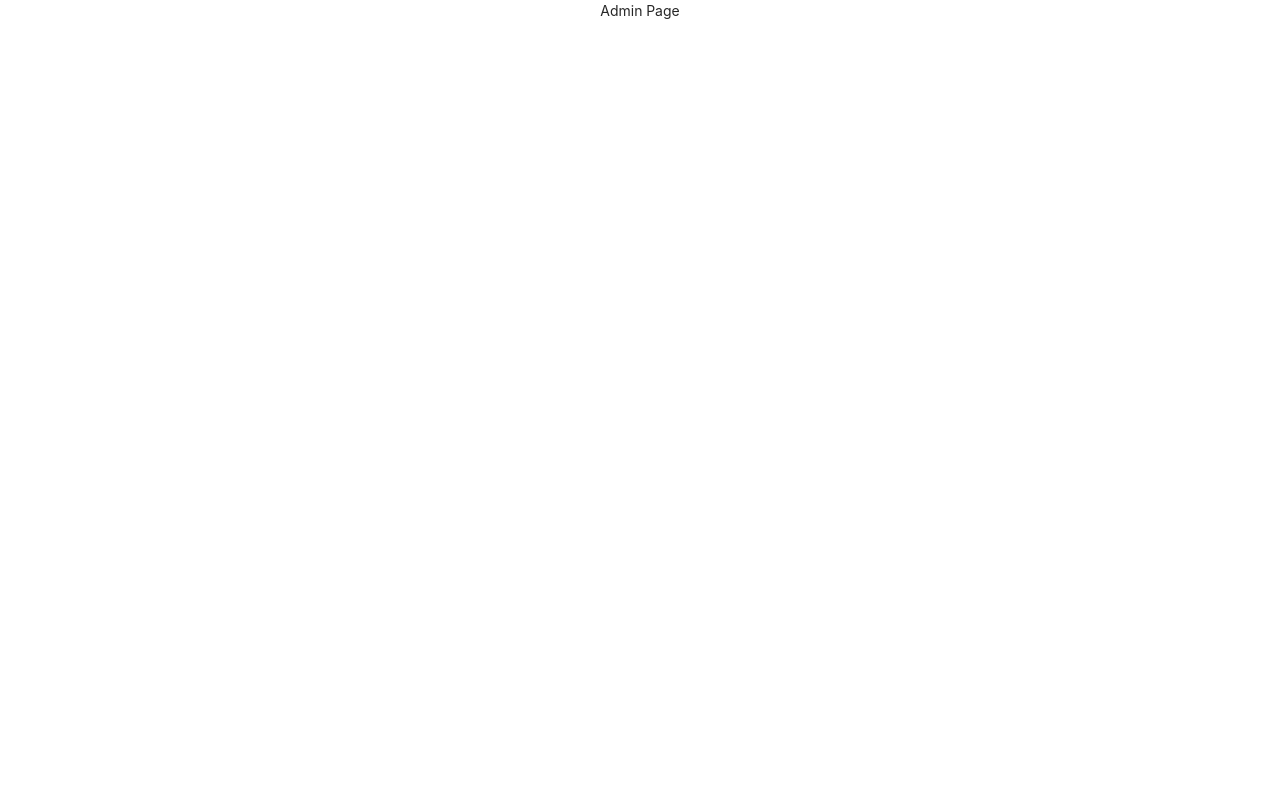
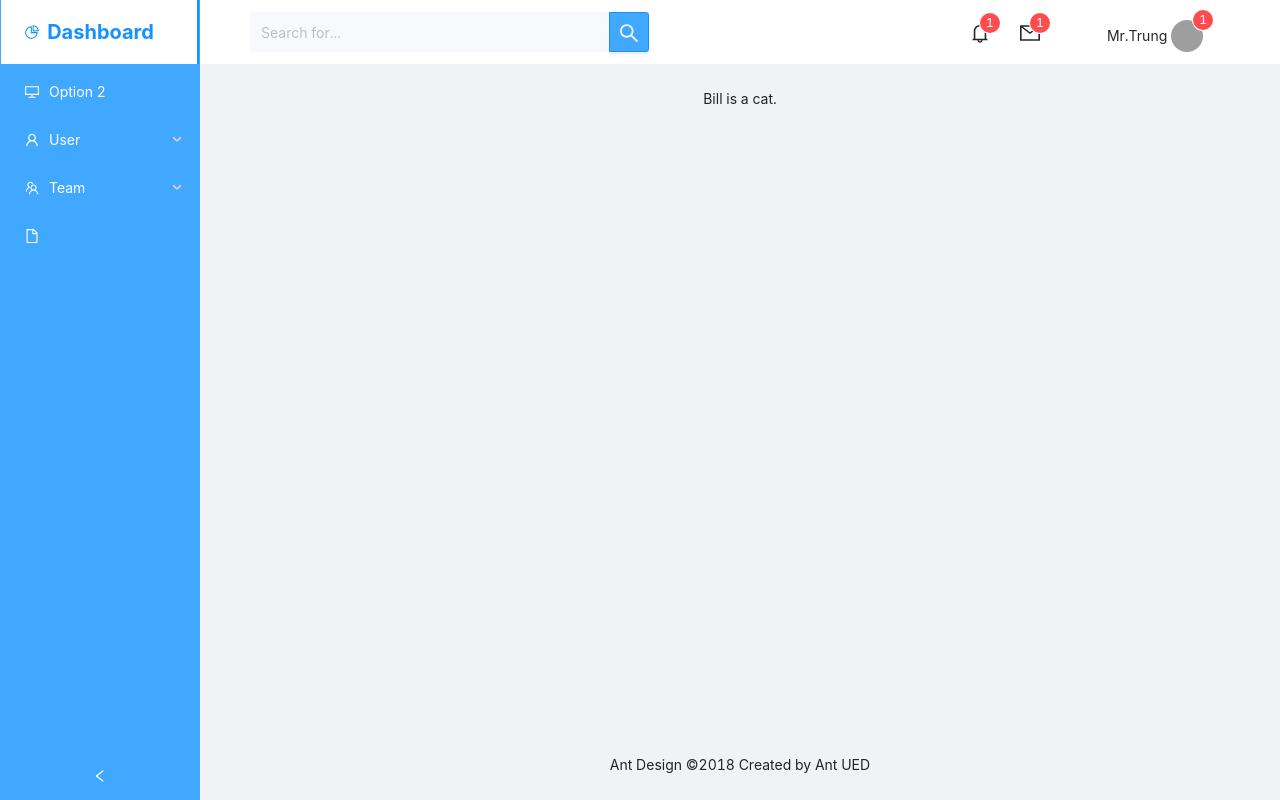
Before and after one commit to papercoding/react-web-admin-store-management, a React (Create React App) app: page / in a window 1280 px wide. Built offline with nearby package versions, Linux system fonts and the light colour scheme; grey boxes are pictures that could not be loaded.

Commit message:
[HG-8]: Add sidebar components, header layout and edit css

```diff
--- /dev/null
+++ b/src/pages/admin/AdminPage.scss
@@ -0,0 +1,140 @@
+@import '../../styles/_mixin';
+@import '../../styles/_variables';
+
+.layout-page {
+    min-height: 100vh;
+
+    .sidebar {
+        @include background-theme();
+        overflow: auto;
+        border-right: 1px solid $blue;
+
+        .sidebar-menu {
+            @include background-theme();
+            color: $white;
+            margin-left: 1px;
+
+            .admin {
+                height: 64px;
+                margin-top: 0;
+                font-size: 20px;
+                font-weight: bold;
+                position: relative;
+
+                .title-admin {
+                    position: absolute;
+                    top: 50%;
+                    left: 50%;
+                    transform: translate(-50%, -50%);
+                }
+
+                .anticon-pie-chart {
+                    position: absolute;
+                    top: 50%;
+                    transform: translateY(-50%);
+                }
+            }
+        }
+    }
+
+    .site-layout {
+        .site-layout-background {
+            background-color: $white;
+            display: flex;
+            justify-content: space-between;
+
+
+            .site-layout-right {
+                width: 300px;
+                margin-top: 4px;
+                display: flex;
+                justify-content: space-around;
+
+                .site-icons {
+                    width: 100px;
+                    display: flex;
+                    justify-content: space-around;
+
+                    .site-icons_style svg {
+                        font-size: 20px;
+                    }
+                }
+
+                .avatar-item {
+                    width: 100px;
+                    display: flex;
+                    justify-content: space-around;
+
+                    .avatar-icon {
+                        margin-top: 16px;
+                    }
+                }
+            }
+
+
+            .site-layout-left {
+                margin-top: 12px;
+                width: 400px;
+
+                .input-search {
+                    .ant-input {
+                        height: 40px;
+                        background-color: $white-1;
+                        border: none;
+                    }
+
+                    .ant-input-search-button {
+                        @include background-theme();
+                        border-radius: 0 3px 3px 0;
+                        width: 40px;
+                        height: 40px;
+                        position: relative;
+
+                        // fix bug svg position
+                        .anticon-search {
+                            position: absolute;
+                            top: 50%;
+                            left: 50%;
+
+                            transform: translate(-50%, -50%);
+                            font-size: 20px;
+                            font-weight: bold;
+                        }
+                    }
+
+                }
+            }
+        }
+
+        .site-content {
+            margin: 0 16px;
+            overflow: initial;
+        }
+    }
+
+    .footer {
+        text-align: center;
+    }
+}
+
+
+/* FIX LAYOUT ANT DESIGN*/
+
+.ant-layout-sider-trigger {
+    @include background-theme();
+}
+
+.ant-menu-submenu-arrow {
+
+    &::after {
+        background-image: -webkit-gradient(linear, left top, right top, from(rgba(255, 255, 255, 0.85)), to(rgba(255, 255, 255, 0.85))) !important;
+    }
+
+    &::before {
+        background-image: -webkit-gradient(linear, left top, right top, from(rgba(255, 255, 255, 0.85)), to(rgba(255, 255, 255, 0.85))) !important;
+    }
+}
+
+.ant-menu:not(.ant-menu-horizontal) .ant-menu-item-selected {
+    background-color: $white !important;
+}
--- a/src/pages/admin/AdminPage.tsx
+++ b/src/pages/admin/AdminPage.tsx
@@ -1,7 +1,99 @@
-import React from 'react';
+import React, { useState } from 'react';
+
+import { Layout, Menu, Input, Avatar, Badge } from 'antd';
+import {
+  UserOutlined,
+  PieChartOutlined,
+  DesktopOutlined,
+  FileOutlined,
+  TeamOutlined,
+  BellOutlined,
+  MailOutlined,
+} from '@ant-design/icons';
+
+import 'antd/dist/antd.css';
+import './AdminPage.scss';
+
+const { Header, Content, Footer, Sider } = Layout;
+const { SubMenu } = Menu;
+const { Search } = Input;
 
 const AdminPage = () => {
-  return <div>Admin Page</div>;
+  const [collapsed, setCollapsed] = useState(false);
+
+  const toggleCollapsed = () => {
+    setCollapsed(!collapsed);
+  };
+
+  return (
+    <Layout className='layout-page'>
+      <Sider
+        collapsible
+        collapsed={collapsed}
+        onCollapse={toggleCollapsed}
+        className='sidebar'
+      >
+        <Menu
+          defaultSelectedKeys={['1']}
+          mode='inline'
+          className='sidebar-menu'
+        >
+          <Menu.Item key='1' icon={<PieChartOutlined />} className='admin'>
+            <span className='title-admin'>Dashboard</span>
+          </Menu.Item>
+          <Menu.Item key='2' icon={<DesktopOutlined />}>
+            Option 2
+          </Menu.Item>
+          <SubMenu key='sub1' icon={<UserOutlined />} title='User'>
+            <Menu.Item key='3'>Tom</Menu.Item>
+            <Menu.Item key='4'>Bill</Menu.Item>
+            <Menu.Item key='5'>Alex</Menu.Item>
+          </SubMenu>
+          <SubMenu key='sub2' icon={<TeamOutlined />} title='Team'>
+            <Menu.Item key='6'>Team 1</Menu.Item>
+            <Menu.Item key='8'>Team 2</Menu.Item>
+          </SubMenu>
+          <Menu.Item key='9' icon={<FileOutlined />} />
+        </Menu>
+      </Sider>
+      <Layout className='site-layout'>
+        <Header className='site-layout-background'>
+          <div className='site-layout-left'>
+            <Search
+              placeholder='Search for...'
+              onSearch={(value) => console.log(value)}
+              enterButton
+              className='input-search'
+            />
+          </div>
+          <div className='site-layout-right'>
+            <div className='site-icons'>
+              <span>
+                <Badge count={1}>
+                  <BellOutlined className='site-icons_style' />
+                </Badge>
+              </span>
+              <span>
+                <Badge count={1}>
+                  <MailOutlined className='site-icons_style' />
+                </Badge>
+              </span>
+            </div>
+            <span className='avatar-item'>
+              <p className='avatar-name'>Mr.Trung</p>
+              <Badge count={1} className='avatar-icon'>
+                <Avatar src='https://zos.alipayobjects.com/rmsportal/ODTLcjxAfvqbxHnVXCYX.png' />
+              </Badge>
+            </span>
+          </div>
+        </Header>
+        <Content className='site-content'>
+          <div style={{ padding: 24, minHeight: 360 }}>Bill is a cat.</div>
+        </Content>
+        <Footer className='footer'>Ant Design ©2018 Created by Ant UED</Footer>
+      </Layout>
+    </Layout>
+  );
 };
 
 export { AdminPage };
--- a/src/pages/index.js
+++ b/src/pages/index.js
@@ -1,5 +1,3 @@
-import AdminPage from './admin/AdminPage';
-
 export * from './admin/AdminPage';
 export * from './error/ErrorPage';
 export * from './forgotPassword/ForgotPassword';
--- a/src/styles/_mixin.scss
+++ b/src/styles/_mixin.scss
@@ -1,3 +1,5 @@
+@import './_variables';
+
 @mixin normal-font-style {
     font-stretch: normal;
     font-style: normal;
@@ -5,3 +7,7 @@
     letter-spacing: normal;
     font-family: "Montserrat", sans-serif;
 }
+
+@mixin background-theme {
+    background-color: $blue;
+}
--- a/src/styles/_variables.scss
+++ b/src/styles/_variables.scss
@@ -6,6 +6,7 @@ $secondary: #d1d2db;
 $light: #222222;
 $dark: #222;
 $white: #fff;
+$white-1: #f8f9fc;
 $gray: #ccc;
 $blue: #40a9ff;
 
```
Also changed, not shown: src/styles/themes.scss (added, +15 -0 lines).
